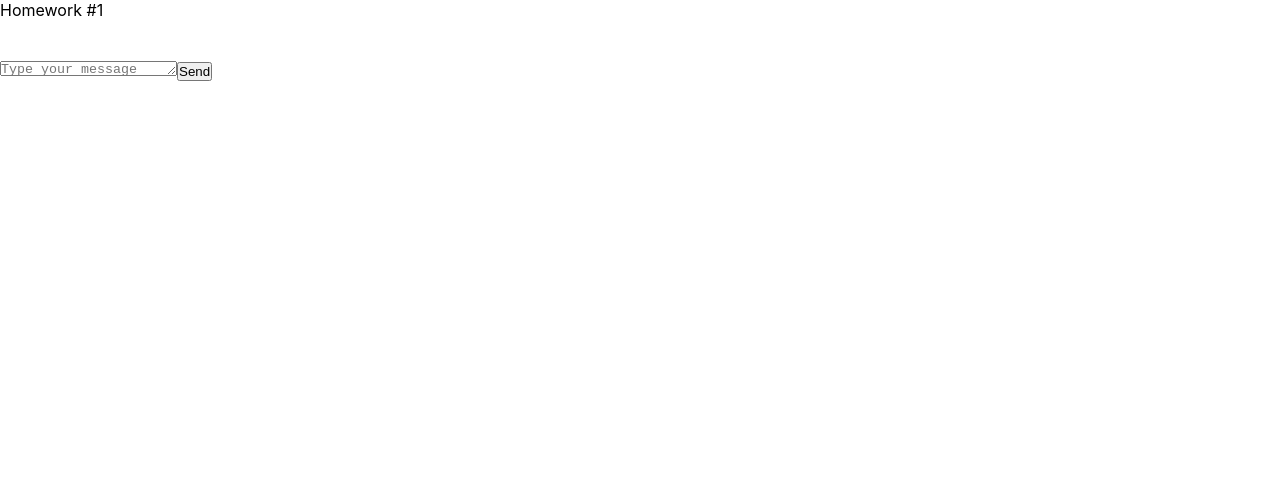
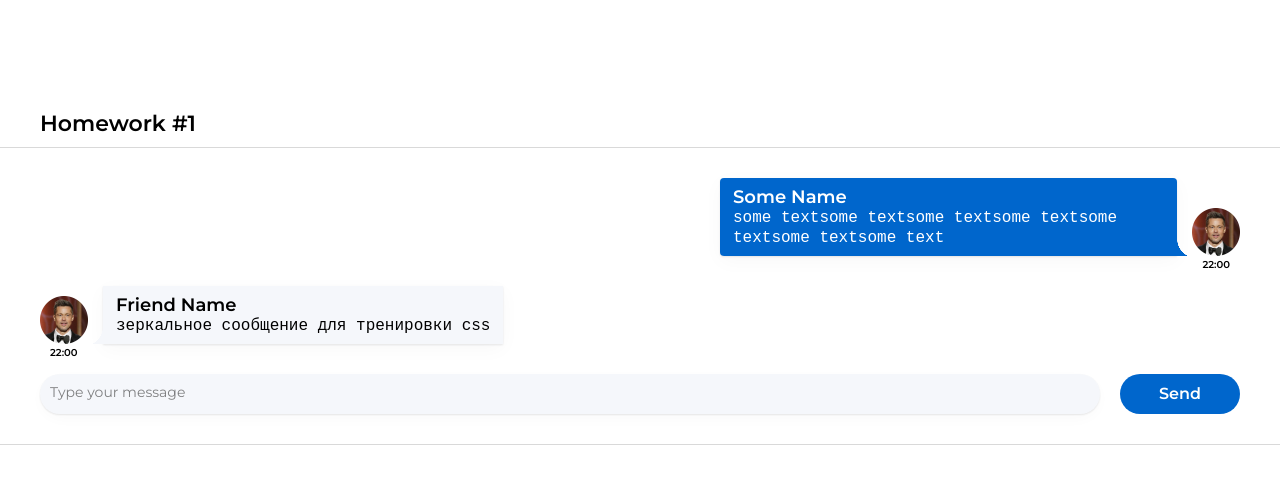
Before and after one commit to DevDiaryAZ/auto-homework-ts, a React (Create React App) app: page / in a window 1280 px wide. Shown: the top 484 px of the page. Built offline with nearby package versions, Linux system fonts and the light colour scheme.

Commit message:
message component development and styling

```diff
--- a/package.json
+++ b/package.json
@@ -1,6 +1,6 @@
 {
   "name": "hws2",
-  "homepage": "http://IgnatZakalinsky.github.io/hws2",
+  "homepage": "http://DevDiaryAZ.github.io/auto-homework-ts",
   "version": "0.1.0",
   "private": true,
   "dependencies": {
--- a/src/s1-main/App.module.css
+++ b/src/s1-main/App.module.css
@@ -1,11 +1,32 @@
+@import url('https://fonts.googleapis.com/css2?family=Montserrat:wght@400;600&display=swap');
+
 .App {
     --header_height: 60px;
+    margin-top: 110px;
+}
+
+.App > div{
+
 }
 
 .hw {
+    border-top: 1px solid #D9D9D9;
+    border-bottom: 1px solid #D9D9D9;
+    padding: 30px 40px;
+}
 
+.hw > div{
+    display: flex;
+    flex-direction: column;
 }
 
 .hwTitle {
-
+    font-family: 'Montserrat';
+    font-style: normal;
+    font-weight: 600;
+    font-size: 22px;
+    line-height: 27px;
+    color: #000000;
+    padding: 0 40px;
+    margin-bottom: 10px;
 }
--- a/src/s2-homeworks/hw01/HW1.tsx
+++ b/src/s2-homeworks/hw01/HW1.tsx
@@ -14,7 +14,17 @@ import avatar from './avatar.png'
 * */
 
 // нужно создать правильный тип вместо any
-export type MessageType = any
+export type MessageType = {
+    id: number
+    user: {
+        avatar: string
+        name: string
+    }
+    message: {
+        text: string
+        time: string
+    }
+}
 
 // структуру объекта не менять
 export const message0: MessageType = {
@@ -44,16 +54,18 @@ const HW1 = () => {
     return (
         <div id={'hw1'}>
             <div className={s2.hwTitle}>Homework #1</div>
+
             <div className={s2.hw}>
                 {/*проверка отображения (не менять)*/}
                 <div>
-                    <Message message={message0} />
-                    <FriendMessage message={friendMessage0} />
+                    <Message message={message0}/>
+                    <FriendMessage message={friendMessage0}/>
                 </div>
 
                 {/*для автоматической проверки дз (не менять)*/}
-                <MessageSender M={Message} />
+                <MessageSender M={Message}/>
             </div>
+
         </div>
     )
 }
--- a/src/s2-homeworks/hw01/friend-message/FriendMessage.module.css
+++ b/src/s2-homeworks/hw01/friend-message/FriendMessage.module.css
@@ -1,31 +1,71 @@
 .friendMessage {
-
+    position: relative;
+    text-align: left;
+    box-sizing: border-box;
+    max-width: 520px;
+    float: left;
+    margin-bottom: 30px;
 }
 
 .friendImageAndText {
-
+    display: flex;
+    height: auto;
+    display: flex;
+    flex-direction: row;
 }
 
 .friendImageAndText img {
-
+    height: 48px;
+    width: 48px;
+    align-self: end;
 }
 
 .friendText {
-
+    background: #F5F7FB;
+    box-shadow: 0px 5px 20px rgba(29, 33, 38, 0.03), 0px 1px 2px rgba(29, 33, 38, 0.1);
+    font-family: 'Montserrat';
+    font-style: normal;
+    font-weight: 400;
+    font-size: 16px;
+    line-height: 20px;
+    color: #000000;
+    margin-left: 15px;
+    padding: 8px 13px 8px 13px;
+    position: relative;
 }
 
 .friendText:after {
-
+    background: radial-gradient(38px at top left, transparent 49%, #F5F7FB 50%) no-repeat right 4%;
+    bottom: 0;
+    content: "";
+    display: block;
+    height: 17px;
+    position: absolute;
+    left: -19px;
+    width: 19px;
 }
 
 .friendName {
-
+    font-family: 'Montserrat';
+    font-style: normal;
+    font-weight: 600;
+    font-size: 18px;
+    line-height: 22px;
+    color: #000000;
 }
 
 .friendMessageText {
-
+    white-space: pre-wrap;
 }
 
 .friendTime {
-
+    position: absolute;
+    left: 10px;
+    bottom: -15px;
+    font-family: 'Montserrat';
+    font-style: normal;
+    font-weight: 600;
+    font-size: 10px;
+    line-height: 12px;
+    color: #000000;
 }
--- a/src/s2-homeworks/hw01/friend-message/FriendMessage.tsx
+++ b/src/s2-homeworks/hw01/friend-message/FriendMessage.tsx
@@ -1,8 +1,13 @@
 import React from 'react'
 import s from './FriendMessage.module.css'
+import {MessageType} from "../HW1";
+
+type FriendMessageType = {
+    message: MessageType
+}
 
 // создать тип вместо any и отобразить приходящие данные
-const FriendMessage = (props: any) => {
+const FriendMessage = (props: FriendMessageType) => {
     return (
         <div
             id={'hw1-friend-message-' + props.message.id}
@@ -12,7 +17,7 @@ const FriendMessage = (props: any) => {
                 <img
                     id={'hw1-friend-avatar-' + props.message.id}
                     // создаёт студент
-
+                    src={props.message.user.avatar}
                     //
                 />
                 <div className={s.friendText}>
@@ -21,7 +26,7 @@ const FriendMessage = (props: any) => {
                         className={s.friendName}
                     >
                         {/*создаёт студент*/}
-
+                        {props.message.user.name}
                         {/**/}
                     </div>
                     <pre
@@ -29,7 +34,7 @@ const FriendMessage = (props: any) => {
                         className={s.friendMessageText}
                     >
                         {/*создаёт студент*/}
-
+                        {props.message.message.text}
                         {/**/}
                     </pre>
                 </div>
@@ -39,7 +44,7 @@ const FriendMessage = (props: any) => {
                 className={s.friendTime}
             >
                 {/*создаёт студент*/}
-
+                {props.message.message.time}
                 {/**/}
             </div>
         </div>
--- a/src/s2-homeworks/hw01/message-sender/MessageSender.module.css
+++ b/src/s2-homeworks/hw01/message-sender/MessageSender.module.css
@@ -1,18 +1,91 @@
 .sendForm {
-
+    display: flex !important;
+    flex-direction: row !important;
+    gap: 20px;
 }
 
 .textarea {
-
+    height: 40px !important;
+    width: 100%;
+    background: #F5F7FB;
+    box-shadow: 0px 5px 20px rgba(29, 33, 38, 0.03), 0px 1px 2px rgba(29, 33, 38, 0.1);
+    border-radius: 20px;
+    font-family: 'Montserrat';
+    font-style: normal;
+    font-weight: 400;
+    font-size: 14px;
+    line-height: 17px;
+    color: #000;
+    opacity: 0.9;
+    position: relative;
+    border: none;
+    resize: none;
 }
 
+.textarea::-webkit-input-placeholder {
+    font-family: 'Montserrat';
+    font-style: normal;
+    font-weight: 400;
+    font-size: 14px;
+    line-height: 17px;
+    color: rgba(0, 0, 0, 0.6);
+    opacity: 0.9;
+   position: absolute;
+    top:10px;
+    left: 10px;
+}
+
+.textarea:-moz-placeholder { /* Firefox 18- */
+    font-family: 'Montserrat';
+    font-style: normal;
+    font-weight: 400;
+    font-size: 14px;
+    line-height: 17px;
+    color: rgba(0, 0, 0, 0.6);
+    opacity: 0.9;
+    margin-top: 10px;
+}
+
+.textarea::-moz-placeholder {  /* Firefox 19+ */
+    font-family: 'Montserrat';
+    font-style: normal;
+    font-weight: 400;
+    font-size: 14px;
+    line-height: 17px;
+    color: rgba(0, 0, 0, 0.6);
+    opacity: 0.9;
+    margin-top: 10px;
+}
+
+.textarea:-ms-input-placeholder {
+    font-family: 'Montserrat';
+    font-style: normal;
+    font-weight: 400;
+    font-size: 14px;
+    line-height: 17px;
+    color: rgba(0, 0, 0, 0.6);
+    opacity: 0.9;
+    margin-top: 10px;
+}
+
+
 .button {
-
+    font-family: 'Montserrat';
+    font-style: normal;
+    font-weight: 600;
+    font-size: 16px;
+    line-height: 20px;
+    color: #FFFFFF;
+    background: #0066CC;
+    border-radius: 20px;
+    padding: 10px 39px;
+    border: none;
 }
 
 .button:hover {
 
 }
+
 .button:active {
 
 }
--- a/src/s2-homeworks/hw01/message/Message.module.css
+++ b/src/s2-homeworks/hw01/message/Message.module.css
@@ -1,31 +1,72 @@
 .message {
-
+    position: relative;
+    text-align: left;
+    box-sizing: border-box;
+    max-width: 520px;
+    align-self: end;
+    margin-bottom: 30px;
 }
 
 .imageAndText {
-
+    display: flex;
+    height: auto;
+    display: flex;
+    flex-direction: row-reverse;
 }
 
 .imageAndText img {
-
+    height: 48px;
+    width: 48px;
+    align-self: end;
 }
 
 .text {
-
+    background: #0066CC;
+    box-shadow: 0px 5px 20px rgba(29, 33, 38, 0.03), 0px 1px 2px rgba(29, 33, 38, 0.1);
+    border-radius: 4px 4px 0 4px;
+    font-family: 'Montserrat';
+    font-style: normal;
+    font-weight: 400;
+    font-size: 16px;
+    line-height: 20px;
+    color: #FFFFFF;
+    margin-right: 15px;
+    padding: 8px 13px 8px 13px;
+    position: relative;
 }
 
 .text:after {
-
+    background: radial-gradient(38px at top right, transparent 49%, #0066CC 50%) no-repeat right 4%;
+    bottom: 0;
+    content: "";
+    display: block;
+    height: 17px;
+    position: absolute;
+    right: -19px;
+    width: 19px;
 }
 
 .name {
-
+    font-family: 'Montserrat';
+    font-style: normal;
+    font-weight: 600;
+    font-size: 18px;
+    line-height: 22px;
+    color: #FFFFFF;
 }
 
 .messageText {
-
+    white-space: pre-wrap;
 }
 
 .time {
-
+    position: absolute;
+    right: 10px;
+    bottom: -15px;
+    font-family: 'Montserrat';
+    font-style: normal;
+    font-weight: 600;
+    font-size: 10px;
+    line-height: 12px;
+    color: #000000;
 }
--- a/src/s2-homeworks/hw01/message/Message.tsx
+++ b/src/s2-homeworks/hw01/message/Message.tsx
@@ -1,8 +1,9 @@
 import React from 'react'
 import s from './Message.module.css'
+import {MessageType} from "../HW1";
 
 // нужно создать правильный тип вместо any
-export type MessagePropsType = any
+export type MessagePropsType = { message: MessageType }
 
 // нужно отобразить приходящие данные
 const Message = (props: MessagePropsType) => {
@@ -12,25 +13,25 @@ const Message = (props: MessagePropsType) => {
                 <img
                     id={'hw1-avatar-' + props.message.id}
                     // создаёт студент
-
+                    src={props.message.user.avatar}
                     //
                 />
                 <div className={s.text}>
                     <div id={'hw1-name-' + props.message.id} className={s.name}>
                         {/*создаёт студент*/}
-
+                        {props.message.user.name}
                         {/**/}
                     </div>
                     <pre id={'hw1-text-' + props.message.id} className={s.messageText}>
                         {/*создаёт студент*/}
-
+                        {props.message.message.text}
                         {/**/}
                     </pre>
                 </div>
             </div>
             <div id={'hw1-time-' + props.message.id} className={s.time}>
                 {/*создаёт студент*/}
-
+                {props.message.message.time}
                 {/**/}
             </div>
         </div>
```
